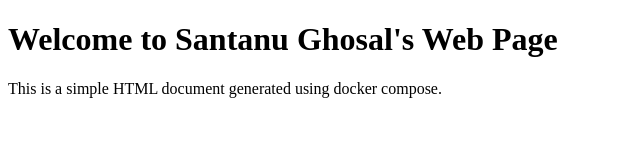
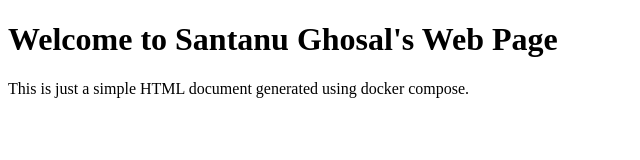
Before and after one commit to ghosas/docker, a plain HTML site: page my_web_demo/index.html in a window 1280 px wide. Shown: the full height of the page, 0-640 px from the left. Drawn offline with Linux system fonts and the light colour scheme.

Commit message:
first commit

```diff
--- a/my_web_demo/index.html
+++ b/my_web_demo/index.html
@@ -6,6 +6,6 @@
 </head>
 <body>
     <h1>Welcome to Santanu Ghosal's Web Page</h1>
-    <p>This is a simple HTML document generated using docker compose.</p>
+    <p>This is just a simple HTML document generated using docker compose.</p>
 </body>
 </html>
```
